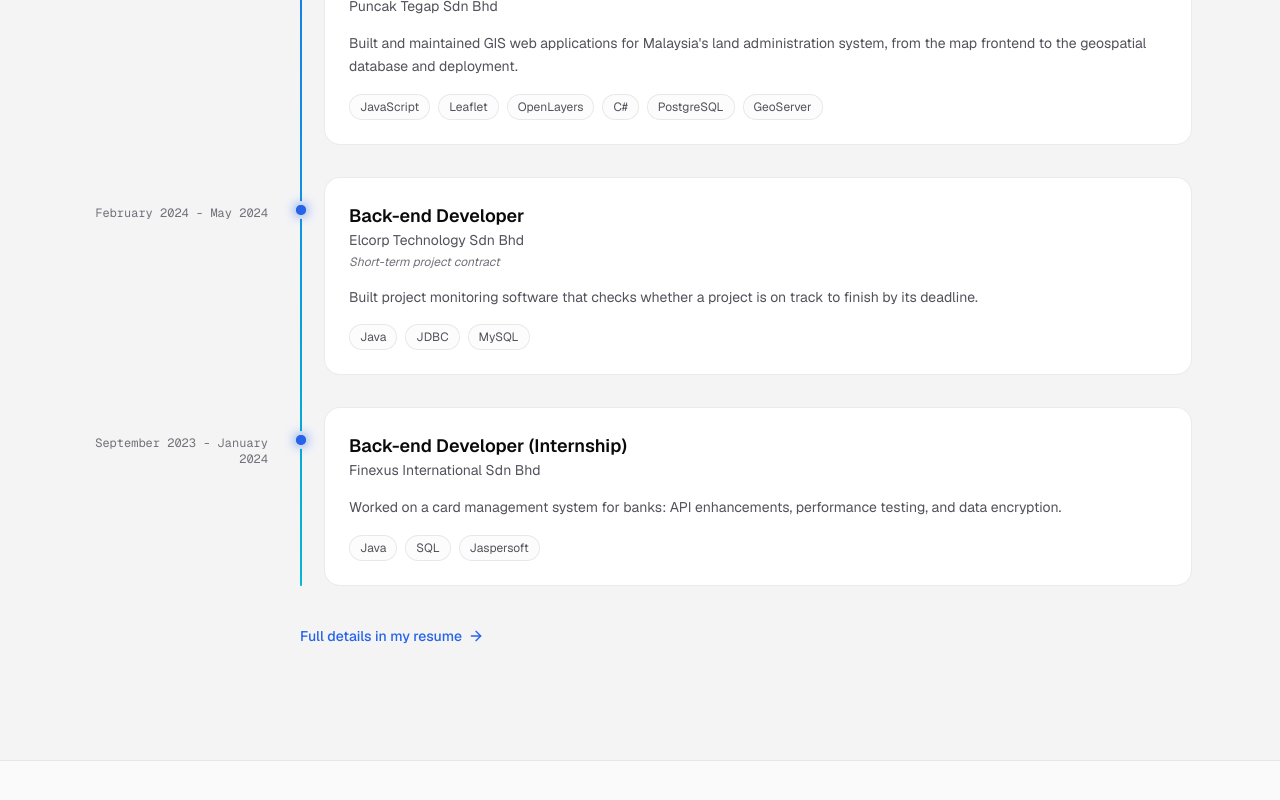
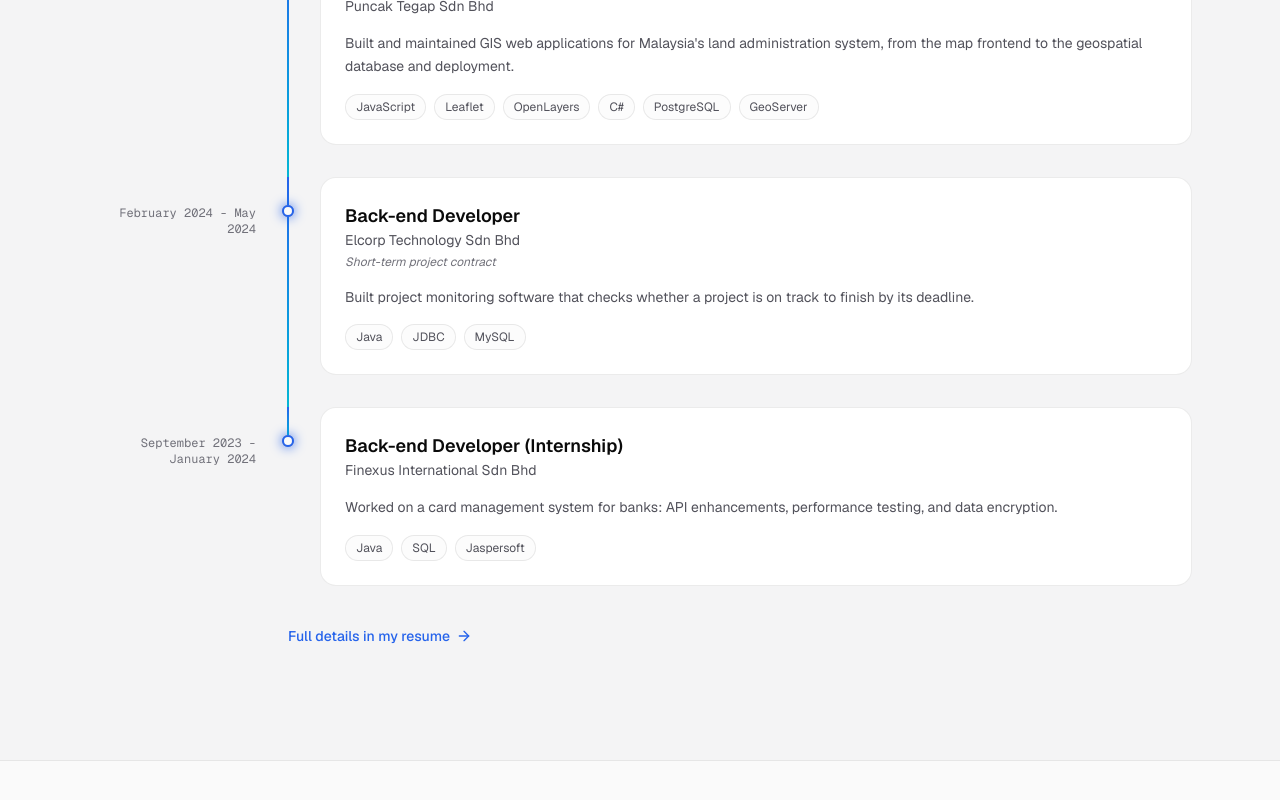
Before and after one commit to AfiqAidit/portfolio, a Next.js app: page / in a window 1280 px wide. Shown: the part 1886-2686 px from the top of the page. Built offline with nearby package versions, Linux system fonts and the light colour scheme.

Commit message:
Timeline: per-job line segments in the gap with hollow dots, matching reference
Co-authored-by: Cursor <cursoragent@cursor.com>

```diff
--- a/src/components/shared/ExperienceTimeline.tsx
+++ b/src/components/shared/ExperienceTimeline.tsx
@@ -2,58 +2,58 @@
 
 import { useRef } from "react";
 import { motion, useReducedMotion, useScroll } from "framer-motion";
-import { experience } from "@/content/experience";
+import { experience, type ExperienceRole } from "@/content/experience";
 import { Reveal } from "./Reveal";
 import { Spotlight } from "./Spotlight";
 
-export function ExperienceTimeline() {
-  const ref = useRef<HTMLOListElement>(null);
+function TimelineItem({
+  job,
+  first,
+  last,
+}: {
+  job: ExperienceRole;
+  first: boolean;
+  last: boolean;
+}) {
+  const ref = useRef<HTMLDivElement>(null);
   const reduceMotion = useReducedMotion();
   const { scrollYProgress } = useScroll({
     target: ref,
-    offset: ["start 75%", "end 60%"],
+    offset: ["start 65%", "end 65%"],
   });
+  const current = job.period.endsWith("Present");
+  const lineSpan = `${first ? "top-8" : "top-0"} ${last ? "h-8" : "bottom-0"}`;
 
   return (
-    <ol ref={ref} className="relative mt-12">
+    <li className="sm:grid sm:grid-cols-[200px_1fr]">
+      <p className="hidden pr-8 pt-7 text-right font-mono text-xs text-muted sm:block">
+        {job.period}
+      </p>
+      <div ref={ref} className={`relative pl-8 ${last ? "" : "pb-8"}`}>
+        <p className="pb-2 pt-6 font-mono text-xs text-muted sm:hidden">{job.period}</p>
         <span
           aria-hidden
-        className="absolute bottom-0 left-0 top-7 w-0.5 rounded-full bg-foreground/15 sm:left-[212px]"
+          className={`absolute left-0 w-0.5 -translate-x-1/2 bg-foreground/15 ${lineSpan}`}
         />
         <motion.span
           aria-hidden
           style={{ scaleY: reduceMotion ? 1 : scrollYProgress }}
-        className="absolute bottom-0 left-0 top-7 w-0.5 origin-top rounded-full bg-gradient-to-b from-accent to-accent-2 sm:left-[212px]"
+          className={`absolute left-0 w-0.5 origin-top -translate-x-1/2 bg-gradient-to-b from-accent to-accent-2 ${lineSpan}`}
         />
-      {experience.map((job, i) => {
-        const current = job.period.endsWith("Present");
-        const last = i === experience.length - 1;
-        return (
-          <li
-            key={`${job.company}-${job.period}`}
-            className={`grid gap-2 sm:grid-cols-[180px_1fr] sm:gap-8 ${last ? "" : "pb-8"}`}
-          >
-            <p className="pl-6 font-mono text-xs text-muted sm:pl-0 sm:pt-7 sm:text-right">
-              {job.period}
-            </p>
-            <div className="relative pl-6">
         <span
           aria-hidden
-                className="absolute -left-1 top-7 h-2.5 w-2.5 rounded-full bg-muted ring-4 ring-band"
+          className="absolute left-0 top-7 z-10 h-3 w-3 -translate-x-1/2 rounded-full border-2 border-foreground/30 bg-background"
         />
         <motion.span
           aria-hidden
           initial={{ scale: 0 }}
           whileInView={{ scale: 1 }}
-                viewport={{ once: true, margin: "0px 0px -40% 0px" }}
+          viewport={{ once: true, margin: "0px 0px -35% 0px" }}
           transition={{ type: "spring", stiffness: 400, damping: 20 }}
-                className="absolute -left-1 top-7 h-2.5 w-2.5 rounded-full bg-accent shadow-[0_0_12px_var(--accent)]"
+          className="absolute -left-1.5 top-7 z-10 h-3 w-3 rounded-full border-2 border-accent bg-background shadow-[0_0_12px_var(--accent)]"
         />
         <Reveal>
-                <Spotlight
-                  as="article"
-                  className="rounded-2xl border border-border bg-card p-6"
-                >
+          <Spotlight as="article" className="rounded-2xl border border-border bg-card p-6">
             <div className="flex flex-wrap items-start justify-between gap-3">
               <div>
                 <h3 className="text-lg font-semibold text-foreground">{job.title}</h3>
@@ -67,9 +67,7 @@ export function ExperienceTimeline() {
               ) : null}
             </div>
             {job.note ? <p className="mt-1 text-xs italic text-muted">{job.note}</p> : null}
-                  <p className="mt-4 text-sm leading-relaxed text-muted-foreground">
-                    {job.summary}
-                  </p>
+            <p className="mt-4 text-sm leading-relaxed text-muted-foreground">{job.summary}</p>
             <div className="mt-4 flex flex-wrap gap-2">
               {job.stack.map((s) => (
                 <span
@@ -85,7 +83,19 @@ export function ExperienceTimeline() {
       </div>
     </li>
   );
-      })}
+}
+
+export function ExperienceTimeline() {
+  return (
+    <ol className="mt-12 pl-1.5 sm:pl-0">
+      {experience.map((job, i) => (
+        <TimelineItem
+          key={`${job.company}-${job.period}`}
+          job={job}
+          first={i === 0}
+          last={i === experience.length - 1}
+        />
+      ))}
     </ol>
   );
 }
--- a/src/components/shared/sections.tsx
+++ b/src/components/shared/sections.tsx
@@ -166,7 +166,7 @@ export function ExperienceSection() {
         <ExperienceTimeline />
         <Link
           href="/resume"
-          className="mt-10 inline-flex items-center gap-1.5 text-sm font-medium text-accent hover:underline sm:ml-[212px]"
+          className="mt-10 inline-flex items-center gap-1.5 text-sm font-medium text-accent hover:underline pl-1.5 sm:ml-[200px] sm:pl-0"
         >
           Full details in my resume
           <ArrowRight className="h-4 w-4" aria-hidden />
```
Lines whose indentation alone changed are shown as unchanged.
